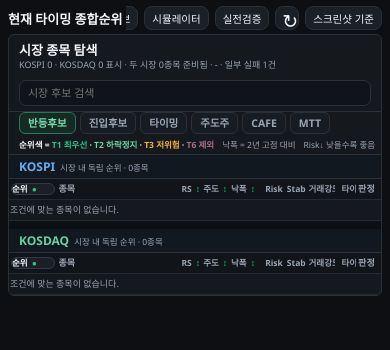
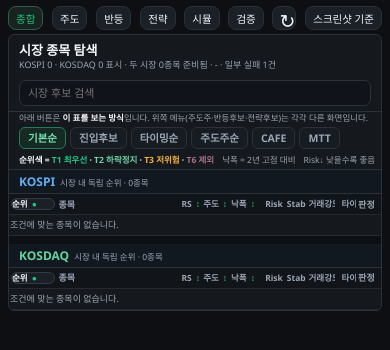
Before and after one commit to gunheeyyes-ui/portfolio-dashboard, a website with bundled scripts: page public/index.html in a window 390 px wide. Built offline with nearby package versions, Linux system fonts and the light colour scheme; files whose address does not match are found by name.

Commit message:
fix: stop the top menu clipping and colliding with the view modes
At 390px the six menu entries plus two buttons needed 409px in a 247px
slot, so the nav was silently scrolled: 종합순위 sat at x=-86 and 주도주 at
x=-28, i.e. the first entries were off-screen and the row appeared to
start in the middle. The h1 duplicates both the active menu entry and the
section heading below, so on mobile it now steps aside and the labels
shorten (종합/주도/반등/전략/시뮬/검증), which fits all eight items with room
to spare.

The menu and the view modes also shared two names — 반등후보 and 주도주 each
meant one thing as a separate page and another as a sort of this table.
Modes are renamed to describe what they do to the table (기본순 · 진입후보 ·
타이밍순 · 주도주순 · CAFE · MTT), each with a tooltip, and a one-line hint
above them states that the buttons change this table while the top menu
opens different screens.

Verified at 390px: no nav item off-screen, neither bar overflowing, no
horizontal overflow, 0 console errors.

```diff
--- a/public/index.html
+++ b/public/index.html
@@ -14,12 +14,12 @@
           <h1>현재 타이밍 종합순위</h1>
         </div>
         <nav class="top-actions" aria-label="대시보드 메뉴">
-          <a class="ghost-btn nav-btn active-nav" href="/">종합순위</a>
-          <a class="ghost-btn nav-btn" href="/leader.html">주도주</a>
-          <a class="ghost-btn nav-btn" href="/scout.html">반등후보</a>
-          <a class="ghost-btn nav-btn" href="/strategies.html">전략후보</a>
-          <a class="ghost-btn nav-btn" href="/simulator.html">시뮬레이터</a>
-          <a class="ghost-btn nav-btn" href="/ranking-validation.html">실전검증</a>
+          <a class="ghost-btn nav-btn active-nav" href="/"><i class="nav-full">종합순위</i><i class="nav-short">종합</i></a>
+          <a class="ghost-btn nav-btn" href="/leader.html"><i class="nav-full">주도주</i><i class="nav-short">주도</i></a>
+          <a class="ghost-btn nav-btn" href="/scout.html"><i class="nav-full">반등후보</i><i class="nav-short">반등</i></a>
+          <a class="ghost-btn nav-btn" href="/strategies.html"><i class="nav-full">전략후보</i><i class="nav-short">전략</i></a>
+          <a class="ghost-btn nav-btn" href="/simulator.html"><i class="nav-full">시뮬레이터</i><i class="nav-short">시뮬</i></a>
+          <a class="ghost-btn nav-btn" href="/ranking-validation.html"><i class="nav-full">실전검증</i><i class="nav-short">검증</i></a>
           <button id="refreshBtn" class="icon-btn" title="새로고침" aria-label="새로고침">↻</button>
           <button id="fallbackBtn" class="ghost-btn">스크린샷 기준</button>
         </nav>
@@ -49,13 +49,14 @@
         <div class="screener-tools">
           <input id="screenerSearch" type="search" placeholder="시장 후보 검색">
         </div>
+        <p class="mode-hint">아래 버튼은 <b>이 표를 보는 방식</b>입니다. 위쪽 메뉴(주도주·반등후보·전략후보)는 각각 다른 화면입니다.</p>
         <div class="explorer-mode-bar" id="explorerModes" aria-label="보기 모드">
-          <button class="active" data-explorer-mode="rebound" type="button">반등후보</button>
-          <button data-explorer-mode="entry" type="button" title="시뮬레이터가 오늘 실제로 진입하는 종목만">진입후보</button>
-          <button data-explorer-mode="timing" type="button">타이밍</button>
-          <button data-explorer-mode="leader" type="button">주도주</button>
-          <button data-explorer-mode="cafe" type="button">CAFE</button>
-          <button data-explorer-mode="mtt" type="button">MTT</button>
+          <button class="active" data-explorer-mode="rebound" type="button" title="Ranking V2 기본 순서 (이 표의 기본값)">기본순</button>
+          <button data-explorer-mode="entry" type="button" title="시뮬레이터가 오늘 실제로 진입하는 종목만 남깁니다">진입후보</button>
+          <button data-explorer-mode="timing" type="button" title="현재 타이밍 점수 높은 순">타이밍순</button>
+          <button data-explorer-mode="leader" type="button" title="주도주(Leader) 점수 높은 순">주도주순</button>
+          <button data-explorer-mode="cafe" type="button" title="CAFE 전략을 통과한 종목만">CAFE</button>
+          <button data-explorer-mode="mtt" type="button" title="MTT(미네르비니) 전략을 통과한 종목만">MTT</button>
         </div>
         <div class="explorer-legend">
           <span class="legend-tier">순위색 = <b class="legend-tier-chip t1">T1 최우선</b> · <b class="legend-tier-chip t2">T2 하락정지</b> · <b class="legend-tier-chip t3">T3 저위험</b> · <b class="legend-tier-chip t6">T6 제외</b></span><span>낙폭 = 2년 고점 대비</span><span>Risk↓ 낮을수록 좋음</span><span>Stab↑ 높을수록 좋음</span><span>RS = 20일 상대강도(참고용)</span><span>타이밍 = 기존 Main 70 + Scout 30</span>
--- a/public/styles.css
+++ b/public/styles.css
@@ -1124,6 +1124,26 @@ td {
 .judge-short {
   display: none;
   font-style: normal;
+}
+
+/* Same full/short swap for the top navigation labels. */
+.nav-full {
+  font-style: normal;
+}
+
+.nav-short {
+  display: none;
+  font-style: normal;
+}
+
+.mode-hint {
+  padding: 0 14px 6px;
+  color: var(--muted);
+  font-size: 11px;
+}
+
+.mode-hint b {
+  color: var(--text);
 }
 
 .market-chip.kospi {
@@ -2236,22 +2256,38 @@ td {
     border-radius: 4px;
   }
 
-  /* Title and the action buttons share one row instead of stacking. */
+  /* The six menu entries plus the two buttons need the whole width to fit
+     on one line; the h1 duplicates the active menu entry and the section
+     heading below, so it steps aside on a phone rather than pushing the
+     menu off-screen. */
   body:has(.screener-table) .topbar {
     align-items: center;
     flex-direction: row;
     justify-content: space-between;
   }
 
-  body:has(.screener-table) h1 {
-    font-size: 13px;
-    white-space: nowrap;
+  body:has(.screener-table) .topbar > div:first-child {
+    display: none;
+  }
+
+  body:has(.screener-table) .nav-full {
+    display: none;
+  }
+
+  body:has(.screener-table) .nav-short {
+    display: inline;
   }
 
   body:has(.screener-table) .top-actions {
-    width: auto;
-    justify-content: flex-end;
+    width: 100%;
+    justify-content: space-between;
     padding-bottom: 0;
+  }
+
+  body:has(.screener-table) .mode-hint {
+    padding: 0 10px 4px;
+    font-size: 8.5px;
+    line-height: 1.3;
   }
 
   /* Covers every button in the top bar, not just .nav-btn — the plain
```
Also changed, not shown: public/leader.html (+6 -6 lines), public/ranking-validation.html (+6 -6 lines), public/scout.html (+6 -6 lines), public/simulator.html (+6 -6 lines), public/strategies.html (+6 -6 lines).
